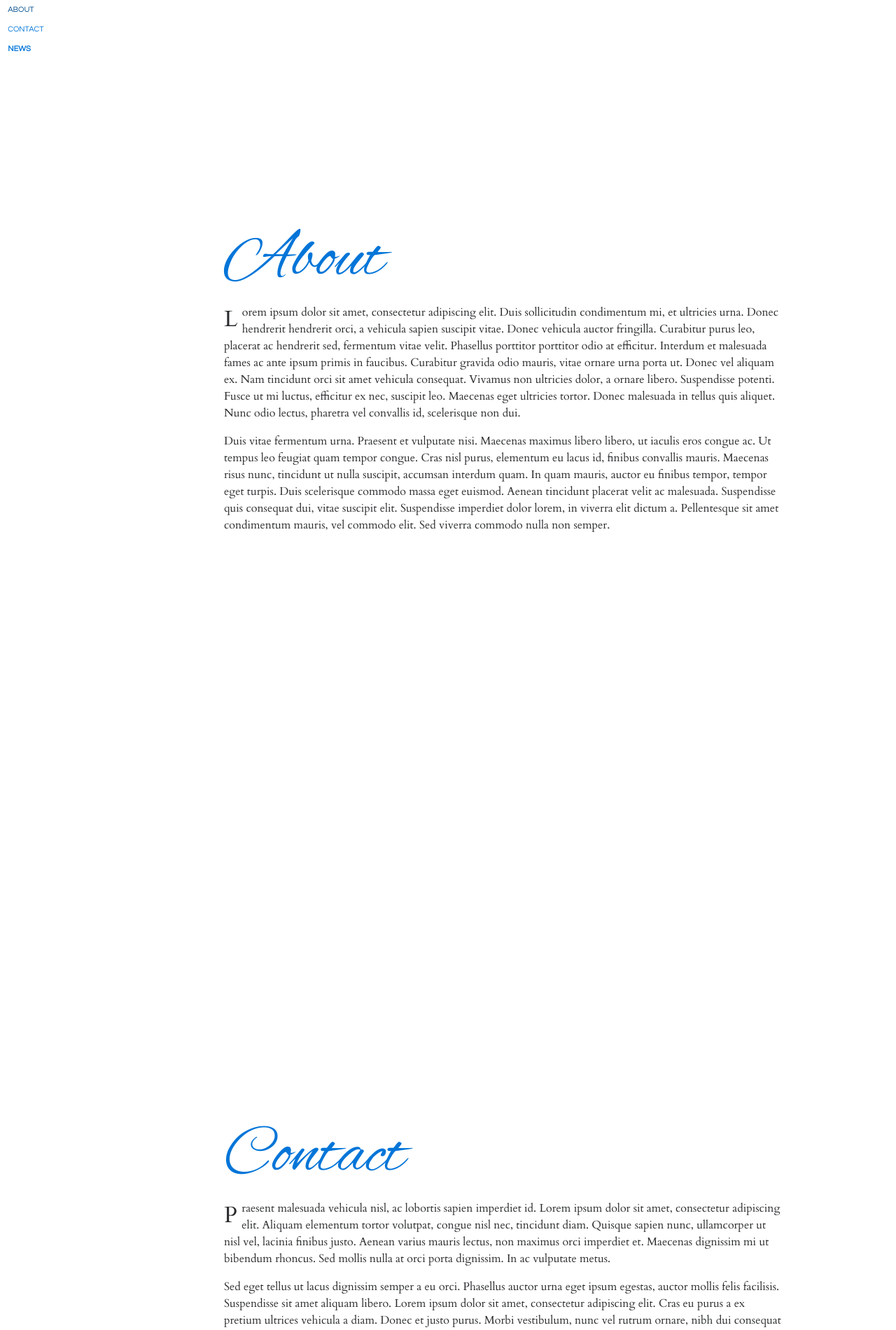
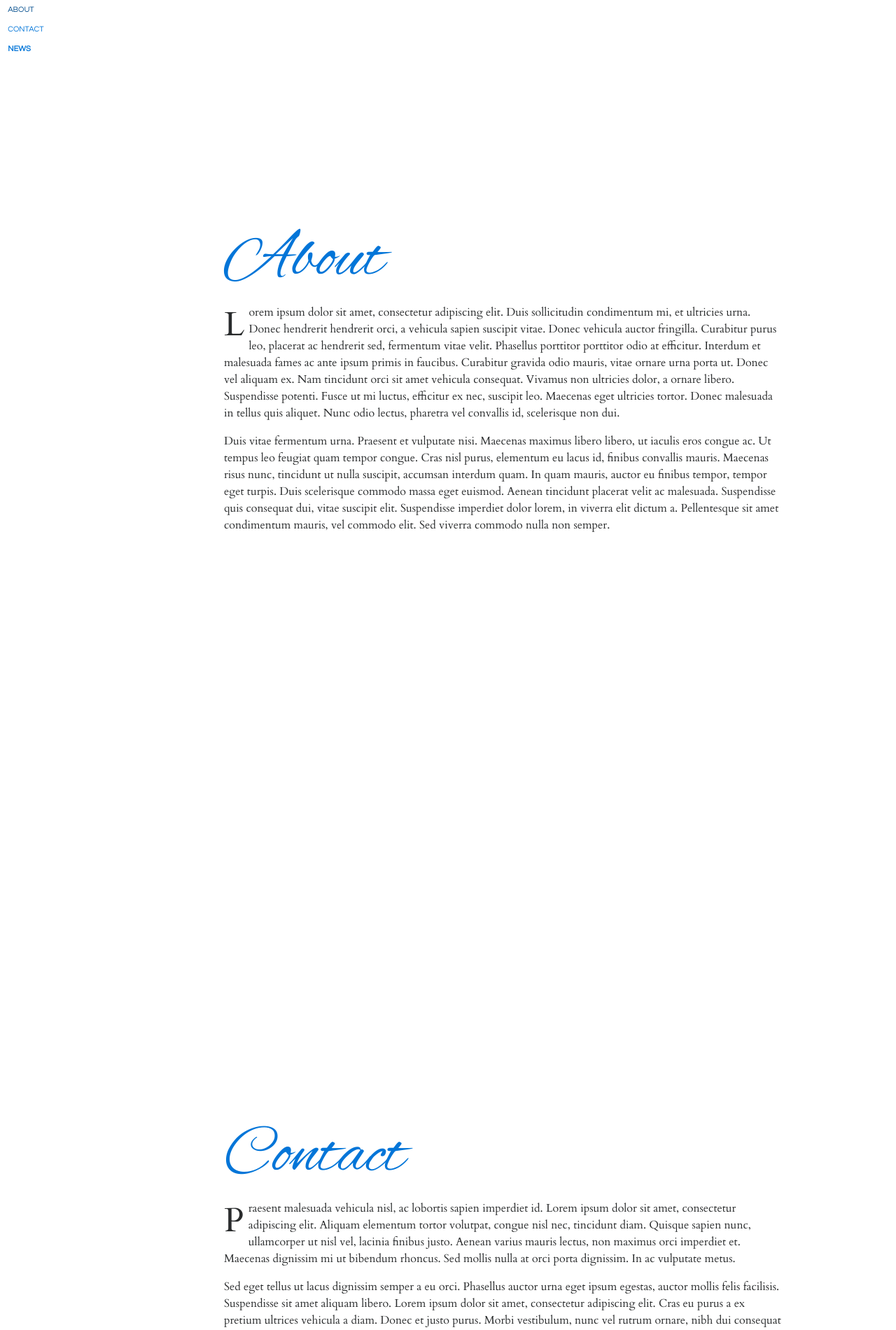
Before and after one commit to JoyceKimberly/SoniaBjornsen, a Jekyll site: the page built from index.md, in a window 1280 px wide. Shown: the top 1900 px of the page at 70% size. Built offline with Jekyll 4.4.1, drawn with Linux system fonts in a browser that asks for light colours; nearby versions of some CDN libraries; the repository's description, which GitHub fills in, is left out.

Commit message:
Update style.scss

```diff
--- a/assets/css/style.scss
+++ b/assets/css/style.scss
@@ -63,8 +63,8 @@ p {
 }
 p:first-child:first-letter {
   float: left;
-  font-size: 2rem;
-  line-height: 2rem;
+  font-size: 3rem;
+  line-height: 3rem;
   padding-top: 0.4rem;
   padding-right: 0.4rem;
 }
```
